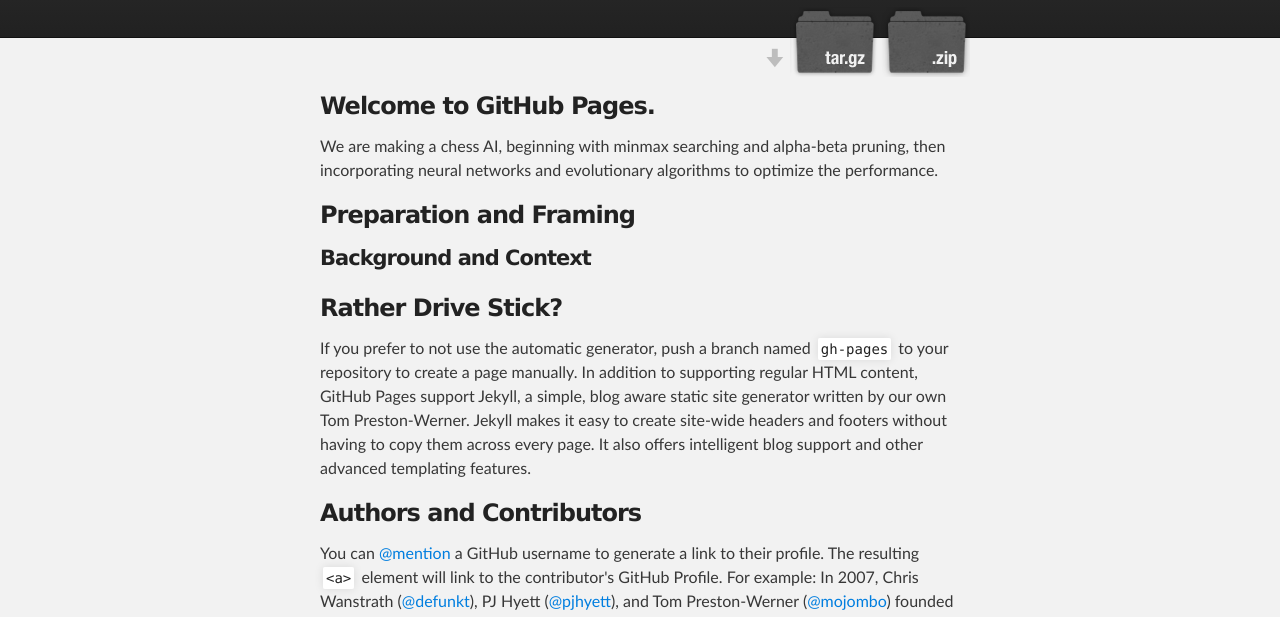
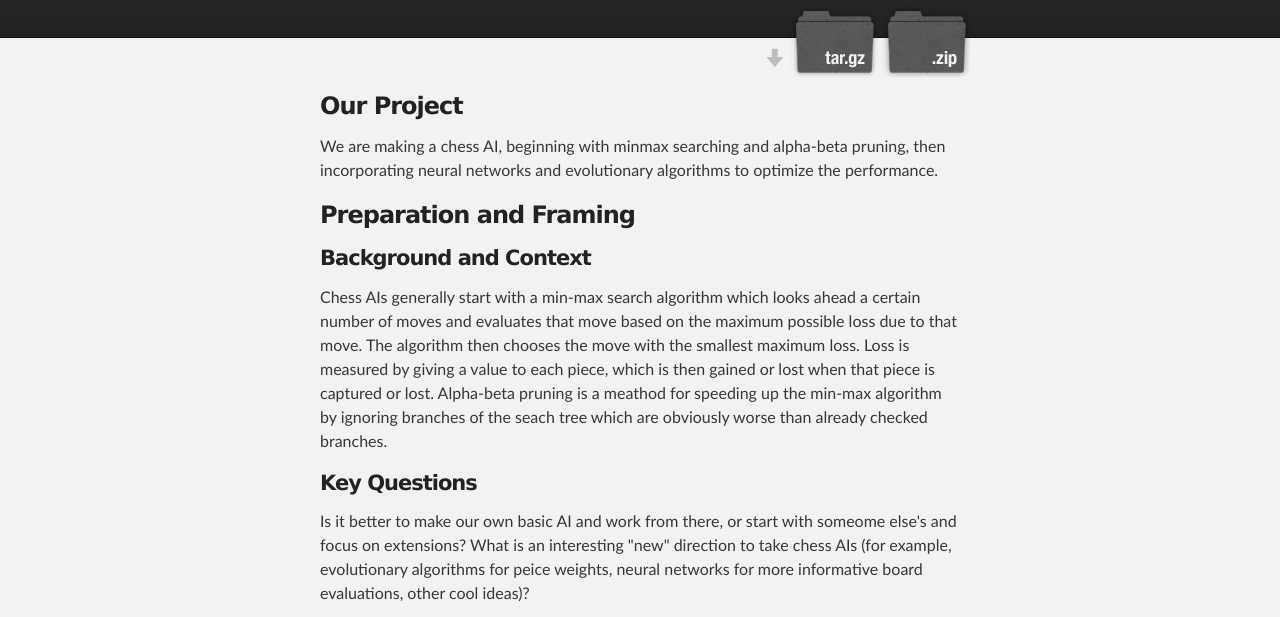
Before and after one commit to rdiverdi/shallowRed, a plain HTML site: page index.html in a window 1280 px wide. Shown: the part 172-789 px from the top of the page. Drawn offline with Linux system fonts and the light colour scheme.

Commit message:
Update index.html

```diff
--- a/index.html
+++ b/index.html
@@ -32,7 +32,7 @@
     <div id="main_content_wrap" class="outer">
       <section id="main_content" class="inner">
         <h3>
-<a id="welcome-to-github-pages" class="anchor" href="#welcome-to-github-pages" aria-hidden="true"><span class="octicon octicon-link"></span></a>Welcome to GitHub Pages.</h3>
+<a id="welcome-to-github-pages" class="anchor" href="#welcome-to-github-pages" aria-hidden="true"><span class="octicon octicon-link"></span></a>Our Project</h3>
 
 <p>We are making a chess AI, beginning with minmax searching and alpha-beta pruning, then incorporating neural networks and evolutionary algorithms to optimize the performance.</p>
 
@@ -43,12 +43,26 @@
   <a id="designer-templates" class="anchor" href="#designer-templates" aria-hidden="true"><span class="octicon octicon-link"></span></a>
   Background and Context
 </h4>
-<p></p>
 
-<h3>
-<a id="rather-drive-stick" class="anchor" href="#rather-drive-stick" aria-hidden="true"><span class="octicon octicon-link"></span></a>Rather Drive Stick?</h3>
+<p>
+  Chess AIs generally start with a min-max search algorithm which looks ahead a certain number of moves and
+  evaluates that move based on the maximum possible loss due to that move.  The algorithm then chooses the move
+  with the smallest maximum loss.  Loss is measured by giving a value to each piece, which is then gained or lost
+  when that piece is captured or lost. </n>
+  Alpha-beta pruning is a meathod for speeding up the min-max algorithm by ignoring branches of the seach tree
+  which are obviously worse than already checked branches. </n>
+</p>
 
-<p>If you prefer to not use the automatic generator, push a branch named <code>gh-pages</code> to your repository to create a page manually. In addition to supporting regular HTML content, GitHub Pages support Jekyll, a simple, blog aware static site generator written by our own Tom Preston-Werner. Jekyll makes it easy to create site-wide headers and footers without having to copy them across every page. It also offers intelligent blog support and other advanced templating features.</p>
+<h4>
+ <a id="rather-drive-stick" class="anchor" href="#rather-drive-stick" aria-hidden="true"><span class="octicon octicon-link"></span></a>
+ Key Questions
+</h4>
+
+<p>
+  Is it better to make our own basic AI and work from there, or start with someome else's and focus on extensions? </n>
+  What is an interesting "new" direction to take chess AIs (for example, evolutionary algorithms for peice weights,
+  neural networks for more informative board evaluations, other cool ideas)?
+</p>
 
 <h3>
 <a id="authors-and-contributors" class="anchor" href="#authors-and-contributors" aria-hidden="true"><span class="octicon octicon-link"></span></a>Authors and Contributors</h3>
```
